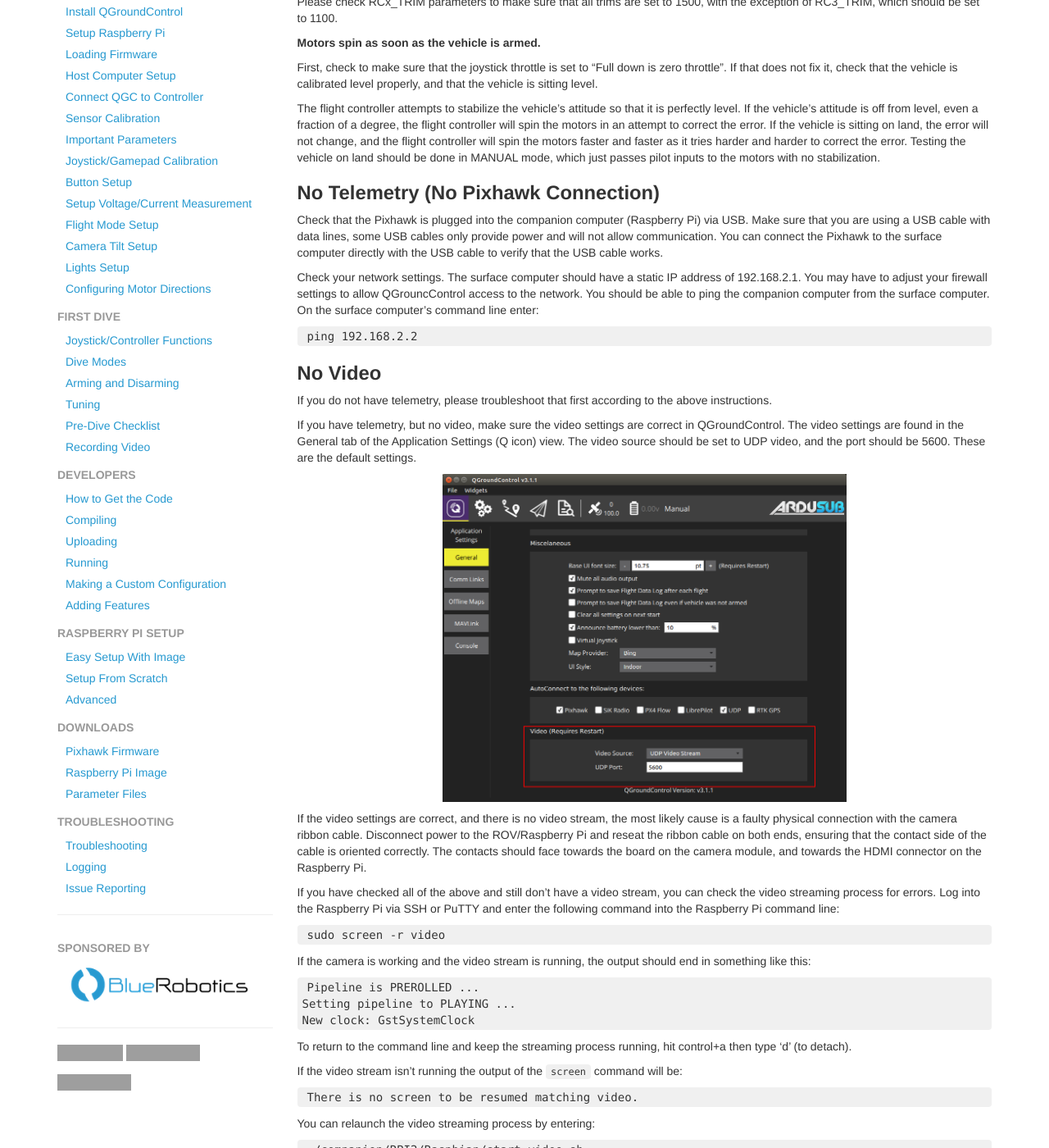
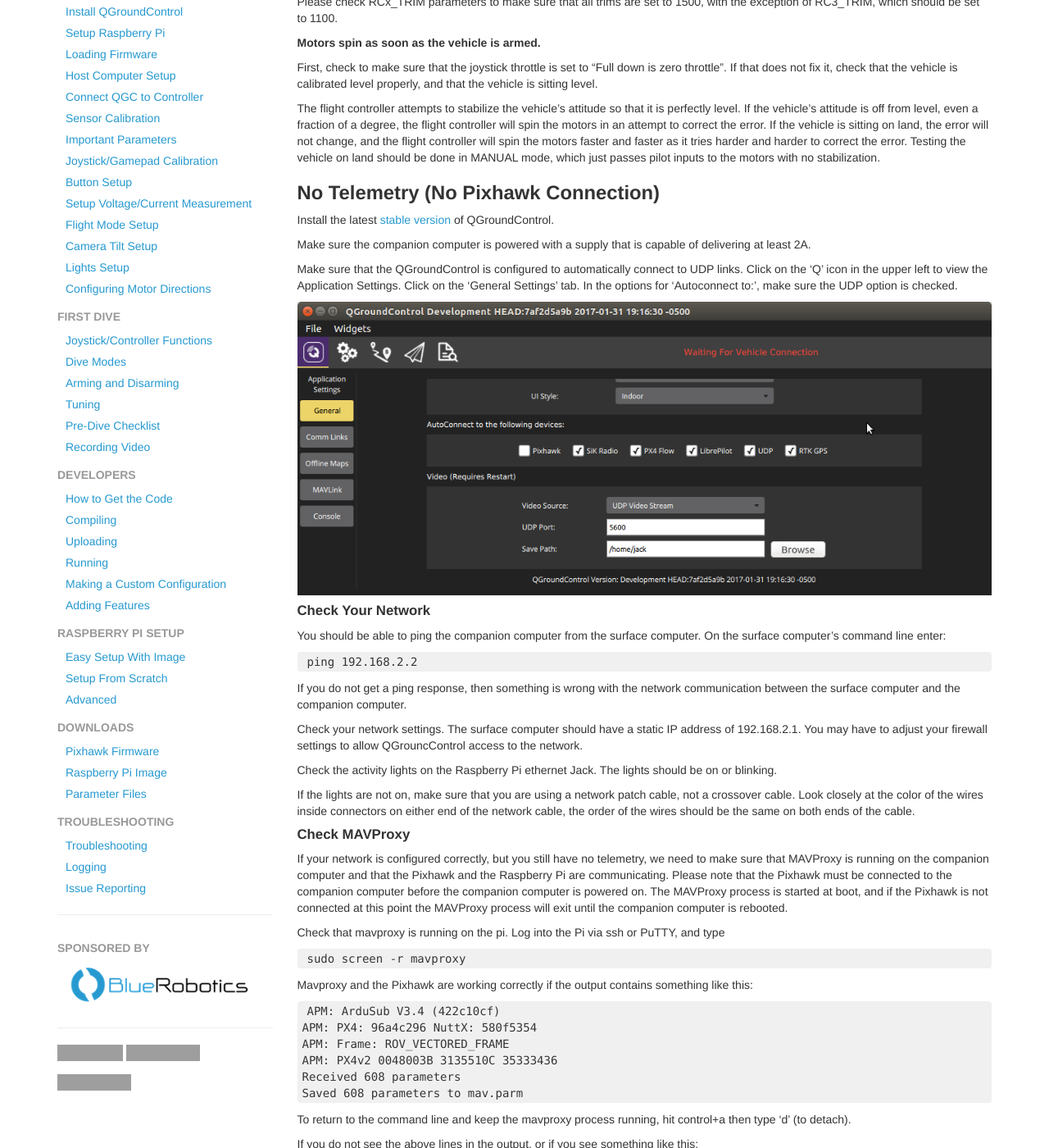
Before and after one commit to bluerobotics/retired-ardusub-docs, a Jekyll site: the page built from pages/troubleshooting.md, in a window 1280 px wide and 1400 px high, scrolled down 353 px. Shown: the whole window at 82% size. Built offline with Jekyll 4.4.1, drawn with Linux system fonts in a browser that asks for light colours; nearby versions of some CDN libraries; some web fonts are replaced; comment, search, counter and statistics services are not loaded; some of the changed text lies outside the part shown; grey boxes are pictures that could not be loaded.

Commit message:
Add more trouble shooting points for no telemetry

```diff
--- a/pages/troubleshooting.md
+++ b/pages/troubleshooting.md
@@ -30,11 +30,58 @@ The flight controller attempts to stabilize the vehicle's attitude so that it is
 
 ## No Telemetry (No Pixhawk Connection)
 
-Check that the Pixhawk is plugged into the companion computer (Raspberry Pi) via USB. Make sure that you are using a USB cable with data lines, some USB cables only provide power and will not allow communication. You can connect the Pixhawk to the surface computer directly with the USB cable to verify that the USB cable works.
+Install the latest [stable version](http://qgroundcontrol.com/downloads/) of QGroundControl.
 
-Check your network settings. The surface computer should have a static IP address of 192.168.2.1. You may have to adjust your firewall settings to allow QGrouncControl access to the network. You should be able to ping the companion computer from the surface computer. On the surface computer's command line enter:
+Make sure the companion computer is powered with a supply that is capable of delivering at least 2A.
+
+Make sure that the QGroundControl is configured to automatically connect to UDP links. Click on the 'Q' icon in the upper left to view the Application Settings. Click on the 'General Settings' tab. In the options for 'Autoconnect to:', make sure the UDP option is checked.
+
+<img src="/images/qgc-autoconnect-settings.png" class="img-responsive img-center" style="max-height:400px;">
+
+#### Check Your Network
+
+You should be able to ping the companion computer from the surface computer. On the surface computer's command line enter:
 
 	ping 192.168.2.2
+
+If you do not get a ping response, then something is wrong with the network communication between the surface computer and the companion computer.
+
+Check your network settings. The surface computer should have a static IP address of 192.168.2.1. You may have to adjust your firewall settings to allow QGrouncControl access to the network.
+
+Check the activity lights on the Raspberry Pi ethernet Jack. The lights should be on or blinking.
+
+If the lights are not on, make sure that you are using a network patch cable, not a crossover cable. Look closely at the color of the wires inside connectors on either end of the network cable, the order of the wires should be the same on both ends of the cable.
+
+#### Check MAVProxy
+
+If your network is configured correctly, but you still have no telemetry, we need to make sure that MAVProxy is running on the companion computer and that the Pixhawk and the Raspberry Pi are communicating. Please note that the Pixhawk must be connected to the companion computer before the companion computer is powered on. The MAVProxy process is started at boot, and if the Pixhawk is not connected at this point the MAVProxy process will exit until the companion computer is rebooted.
+
+Check that mavproxy is running on the pi. Log into the Pi via ssh or PuTTY, and type
+
+	sudo screen -r mavproxy
+
+Mavproxy and the Pixhawk are working correctly if the output contains something like this:
+
+	APM: ArduSub V3.4 (422c10cf)
+	APM: PX4: 96a4c296 NuttX: 580f5354
+	APM: Frame: ROV_VECTORED_FRAME
+	APM: PX4v2 0048003B 3135510C 35333436
+	Received 608 parameters
+	Saved 608 parameters to mav.parm
+
+To return to the command line and keep the mavproxy process running, hit control+a then type 'd' (to detach).
+
+If you do not see the above lines in the output, or if you see something like this:
+
+	There is no screen to be resumed matching mavproxy.
+
+then there was an error starting MAVProxy. You can restart the MAVProxy process by typing:
+
+	~/companion/RPI2/Raspbian/start_mavproxy_telem_splitter.sh
+
+Make sure that the Pixhawk is plugged into the companion computer (Raspberry Pi) with a micro USB cable. Make sure that the USB cable has data lines, some USB cables only provide power and will not allow communication. You can connect the Pixhawk to the surface computer directly with the USB cable to verify that the USB cable works.
+
+If you still do not have telemetry after all of these steps, please reboot the surface computer and the companion computer, and try again. If it is still not working after rebooting, please leave a comment on discuss.bluerobotics.com.
 
 ## No Video
 
```
Also changed, not shown: images/qgc-autoconnect-settings.png (added).
